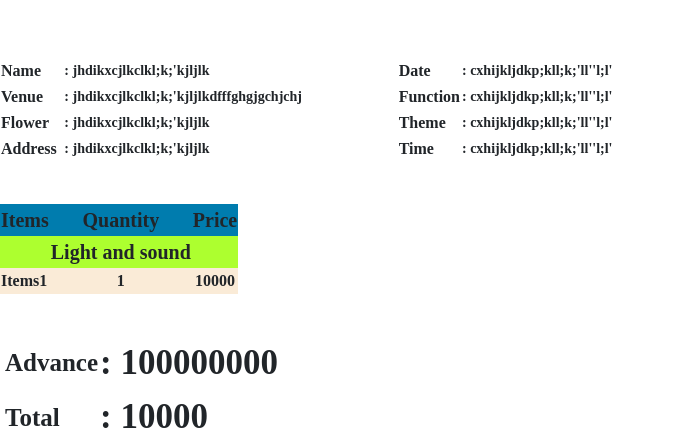
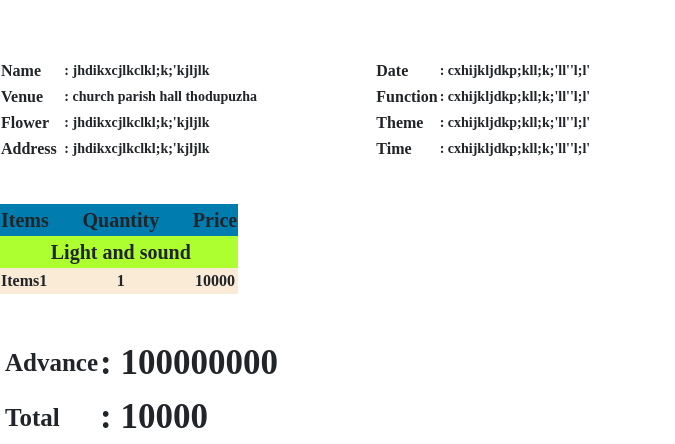
Before and after one commit to amalcscs/Wedmate_Events, a Django app: template templates/wedmate_quotation.html in a window 1280 px wide. Shown: the part 48-492 px from the top of the page, without its empty margins (0-675 px from the left). Run offline with Django 4.2, Linux system fonts and the light colour scheme; the template is opened without the code that fills it, so the values that code supplies are empty; some libraries are stand-ins or nearby versions.

Commit message:
table creation

```diff
--- a/templates/wedmate_quotation.html
+++ b/templates/wedmate_quotation.html
@@ -84,29 +84,29 @@
                     <td style="width:10%;font-size: 16px;font-family: 'Times New Roman', Times, serif;font-weight: 600;">Name</td>
                     <td style="font-family: 'Times New Roman', Times, serif;font-weight: 600;">: jhdikxcjlkclkl;k;'kjljlk</td>
                     <td></td>
-                    <td style="width:10%;font-size: 16px;font-family: 'Times New Roman', Times, serif;font-weight: 600;">Date</td>
-                    <td style="font-family: 'Times New Roman', Times, serif;font-weight: 600;">: cxhijkljdkp;kll;k;'ll''l;l'</td>
+                    <td style="margin-left:80px;width:10%;font-size: 16px;font-family: 'Times New Roman', Times, serif;font-weight: 600;">Date</td>
+                    <td style="margin-left:80px;font-family: 'Times New Roman', Times, serif;font-weight: 600;">: cxhijkljdkp;kll;k;'ll''l;l'</td>
                 </tr>
                 <tr>
                     <td style="width:10%;font-size: 16px;font-family: 'Times New Roman', Times, serif;font-weight: 600;">Venue</td>
-                    <td style="font-family: 'Times New Roman', Times, serif;font-weight: 600;">: jhdikxcjlkclkl;k;'kjljlkdfffghgjgchjchj</td>
+                    <td style="font-family: 'Times New Roman', Times, serif;font-weight: 600;">: church parish hall thodupuzha</td>
                     <td style="width:10%;"></td>
-                    <td style="width:10%;font-size: 16px;font-family: 'Times New Roman', Times, serif;font-weight: 600;">Function</td>
-                    <td style="font-family: 'Times New Roman', Times, serif;font-weight: 600;">: cxhijkljdkp;kll;k;'ll''l;l'</td>
+                    <td style="margin-left:80px;width:10%;font-size: 16px;font-family: 'Times New Roman', Times, serif;font-weight: 600;">Function</td>
+                    <td style="margin-left:80px;font-family: 'Times New Roman', Times, serif;font-weight: 600;">: cxhijkljdkp;kll;k;'ll''l;l'</td>
                 </tr>
                 <tr>
                     <td style="width:10%;font-size: 16px;font-family: 'Times New Roman', Times, serif;font-weight: 600;">Flower</td>
                     <td style="font-family: 'Times New Roman', Times, serif;font-weight: 600;">: jhdikxcjlkclkl;k;'kjljlk</td>
                     <td></td>
-                    <td style="width:10%;font-size: 16px;font-family: 'Times New Roman', Times, serif;font-weight: 600;">Theme</td>
-                    <td style="font-family: 'Times New Roman', Times, serif;font-weight: 600;">: cxhijkljdkp;kll;k;'ll''l;l'</td>
+                    <td style="margin-left:80px;width:10%;font-size: 16px;font-family: 'Times New Roman', Times, serif;font-weight: 600;">Theme</td>
+                    <td style="margin-left:80px;font-family: 'Times New Roman', Times, serif;font-weight: 600;">: cxhijkljdkp;kll;k;'ll''l;l'</td>
                 </tr>
                 <tr>
                     <td style="width:10%;font-size: 16px;font-family: 'Times New Roman', Times, serif;font-weight: 600;">Address</td>
                     <td style="font-family: 'Times New Roman', Times, serif;font-weight: 600;">: jhdikxcjlkclkl;k;'kjljlk</td>
                     <td></td>
-                    <td style="width:10%;font-size: 16px;font-family: 'Times New Roman', Times, serif;font-weight: 600;">Time</td>
-                    <td style="font-family: 'Times New Roman', Times, serif;font-weight: 600;">: cxhijkljdkp;kll;k;'ll''l;l'</td>
+                    <td style="margin-left:80px;width:10%;font-size: 16px;font-family: 'Times New Roman', Times, serif;font-weight: 600;">Time</td>
+                    <td style="margin-left:80px;font-family: 'Times New Roman', Times, serif;font-weight: 600;">: cxhijkljdkp;kll;k;'ll''l;l'</td>
                 </tr>
             </tbody>
         </table>
```
